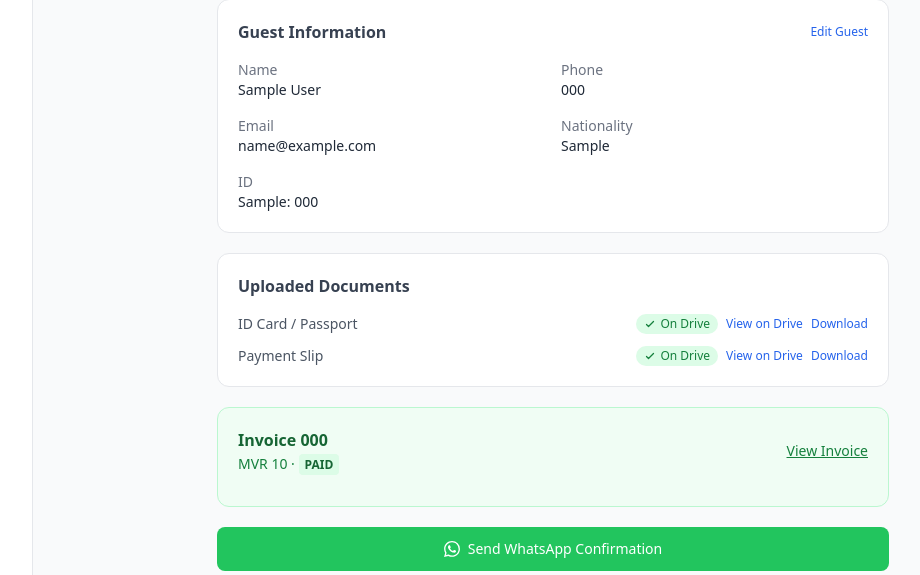
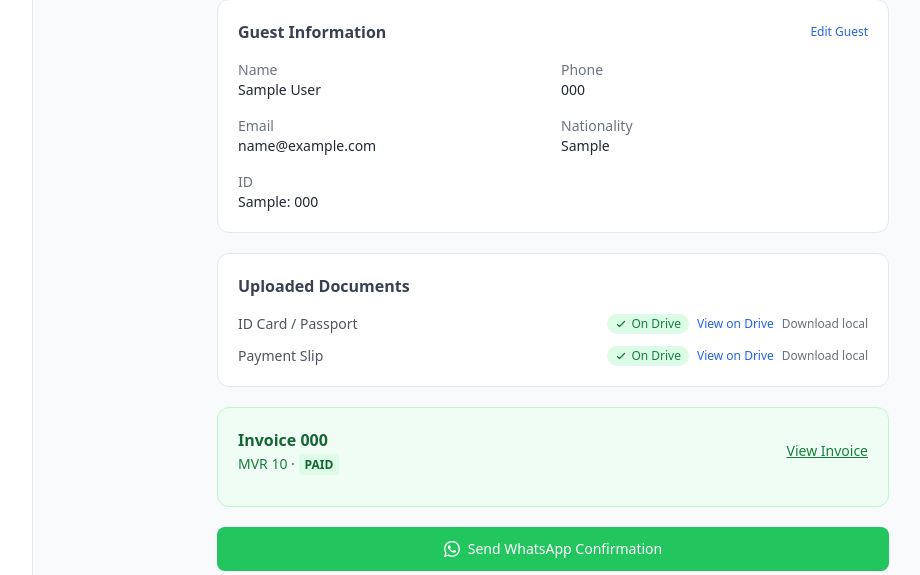
Before and after one commit to HSNHMD/sheeza-manzil-guesthouse, a Flask app: page /bookings/1 in a window 1280 px wide. Shown: the part 550-1125 px from the top of the page, without its empty margins (207-1127 px from the left). Run offline with Flask 3, Linux system fonts and the light colour scheme; a user stored in the database is signed in; tables that the repository leaves empty hold one stand-in row (values such as "Sample post"); one stand-in notice (Sample message) is shown; some libraries are stand-ins or nearby versions.

Commit message:
Fix Drive file viewing and add retry upload mechanism
Root causes fixed:
- drive.py: uploaded files had no sharing permissions — add permissions().create()
  with type=anyone/role=reader so webViewLink actually works for staff
- drive.py: add _parse_credentials() with two strategies to handle Railway edge
  case where shell interpolation produces real newlines inside JSON string
- bookings.py: download_upload now handles missing local file gracefully (flash
  message instead of 404 crash) — explains Railway ephemeral filesystem issue
- bookings.py: add retry_drive_upload POST route so staff can retry failed
  Drive uploads while local file still exists on server
- detail.html: add Retry Drive Upload button when any document is missing Drive
  URL; make View on Drive the primary link; Download local is secondary fallback

Co-Authored-By: Claude Sonnet 4.6 <noreply@anthropic.com>

```diff
--- a/app/routes/bookings.py
+++ b/app/routes/bookings.py
@@ -322,10 +322,79 @@ def confirm(booking_id):
 @bookings_bp.route('/uploads/<path:filename>')
 @login_required
 def download_upload(filename):
-    from flask import send_from_directory, current_app
+    from flask import send_from_directory, current_app, abort
     import os
     upload_dir = os.path.join(current_app.root_path, 'uploads')
+    full_path = os.path.join(upload_dir, filename)
+    if not os.path.isfile(full_path):
+        # File not on local disk — likely wiped by Railway redeploy.
+        # Staff should use the Google Drive link instead.
+        flash('Local file not found. The file may have been lost after a server restart. '
+              'Use the Google Drive link if available, or ask the guest to re-upload.', 'error')
+        return redirect(request.referrer or url_for('bookings.index'))
     return send_from_directory(upload_dir, filename)
+
+
+@bookings_bp.route('/<int:booking_id>/retry-drive-upload', methods=['POST'])
+@login_required
+def retry_drive_upload(booking_id):
+    """Retry Google Drive upload for files that failed during booking submission."""
+    from flask import current_app
+    import os
+    from ..services.drive import upload_id_card, upload_payment_slip
+
+    booking = Booking.query.get_or_404(booking_id)
+    upload_dir = os.path.join(current_app.root_path, 'uploads')
+    guest_slug = f'{booking.guest.first_name}{booking.guest.last_name}'.replace(' ', '')
+    messages = []
+
+    # ID card
+    if booking.id_card_filename:
+        if booking.id_card_drive_url:
+            messages.append('ID card already on Drive.')
+        else:
+            local = os.path.join(upload_dir, booking.id_card_filename)
+            if os.path.isfile(local):
+                ext = booking.id_card_filename.rsplit('.', 1)[-1].lower()
+                drive_name = f'{booking.booking_ref}-{guest_slug}-ID.{ext}'
+                try:
+                    _, url = upload_id_card(local, drive_name)
+                    if url:
+                        booking.id_card_drive_url = url
+                        messages.append('ID card uploaded to Drive successfully.')
+                    else:
+                        messages.append('ID card Drive upload failed — check server logs for details.')
+                except Exception as exc:
+                    current_app.logger.error('[Drive] Retry ID card failed for %s: %s', booking.booking_ref, exc)
+                    messages.append(f'ID card error: {exc}')
+            else:
+                messages.append('ID card local file not found — cannot re-upload. Ask guest to resubmit.')
+
+    # Payment slip
+    if booking.payment_slip_filename:
+        if booking.payment_slip_drive_url:
+            messages.append('Payment slip already on Drive.')
+        else:
+            local = os.path.join(upload_dir, booking.payment_slip_filename)
+            if os.path.isfile(local):
+                ext = booking.payment_slip_filename.rsplit('.', 1)[-1].lower()
+                drive_name = f'{booking.booking_ref}-{guest_slug}-Payment.{ext}'
+                try:
+                    _, url = upload_payment_slip(local, drive_name)
+                    if url:
+                        booking.payment_slip_drive_url = url
+                        messages.append('Payment slip uploaded to Drive successfully.')
+                    else:
+                        messages.append('Payment slip Drive upload failed — check server logs for details.')
+                except Exception as exc:
+                    current_app.logger.error('[Drive] Retry slip failed for %s: %s', booking.booking_ref, exc)
+                    messages.append(f'Payment slip error: {exc}')
+            else:
+                messages.append('Payment slip local file not found — cannot re-upload. Ask guest to resubmit.')
+
+    db.session.commit()
+    flash(' | '.join(messages) if messages else 'No files to retry.', 'info')
+    return redirect(url_for('bookings.detail', booking_id=booking_id))
 
 
 @bookings_bp.route('/<int:booking_id>/delete', methods=['POST'])
--- a/app/templates/bookings/detail.html
+++ b/app/templates/bookings/detail.html
@@ -126,15 +126,15 @@
             On Drive
           </span>
           <a href="{{ booking.id_card_drive_url }}" target="_blank"
-            class="text-blue-600 hover:underline text-xs">View on Drive</a>
+            class="text-blue-600 hover:underline text-xs font-medium">View on Drive</a>
           {% else %}
-          <span class="inline-flex items-center gap-1 px-2 py-0.5 rounded-full text-xs font-medium bg-red-100 text-red-600">
-            <svg class="w-3 h-3" fill="none" stroke="currentColor" viewBox="0 0 24 24"><path stroke-linecap="round" stroke-linejoin="round" stroke-width="2.5" d="M6 18L18 6M6 6l12 12"/></svg>
+          <span class="inline-flex items-center gap-1 px-2 py-0.5 rounded-full text-xs font-medium bg-amber-100 text-amber-700">
+            <svg class="w-3 h-3" fill="none" stroke="currentColor" viewBox="0 0 24 24"><path stroke-linecap="round" stroke-linejoin="round" stroke-width="2.5" d="M12 9v4m0 4h.01M10.29 3.86L1.82 18a2 2 0 001.71 3h16.94a2 2 0 001.71-3L13.71 3.86a2 2 0 00-3.42 0z"/></svg>
             Not on Drive
           </span>
           {% endif %}
           <a href="{{ url_for('bookings.download_upload', filename=booking.id_card_filename) }}"
-            class="text-blue-600 hover:underline text-xs">Download</a>
+            class="text-gray-500 hover:text-blue-600 hover:underline text-xs">Download local</a>
         </div>
       </div>
       {% endif %}
@@ -148,19 +148,35 @@
             On Drive
           </span>
           <a href="{{ booking.payment_slip_drive_url }}" target="_blank"
-            class="text-blue-600 hover:underline text-xs">View on Drive</a>
+            class="text-blue-600 hover:underline text-xs font-medium">View on Drive</a>
           {% else %}
-          <span class="inline-flex items-center gap-1 px-2 py-0.5 rounded-full text-xs font-medium bg-red-100 text-red-600">
-            <svg class="w-3 h-3" fill="none" stroke="currentColor" viewBox="0 0 24 24"><path stroke-linecap="round" stroke-linejoin="round" stroke-width="2.5" d="M6 18L18 6M6 6l12 12"/></svg>
+          <span class="inline-flex items-center gap-1 px-2 py-0.5 rounded-full text-xs font-medium bg-amber-100 text-amber-700">
+            <svg class="w-3 h-3" fill="none" stroke="currentColor" viewBox="0 0 24 24"><path stroke-linecap="round" stroke-linejoin="round" stroke-width="2.5" d="M12 9v4m0 4h.01M10.29 3.86L1.82 18a2 2 0 001.71 3h16.94a2 2 0 001.71-3L13.71 3.86a2 2 0 00-3.42 0z"/></svg>
             Not on Drive
           </span>
           {% endif %}
           <a href="{{ url_for('bookings.download_upload', filename=booking.payment_slip_filename) }}"
-            class="text-blue-600 hover:underline text-xs">Download</a>
+            class="text-gray-500 hover:text-blue-600 hover:underline text-xs">Download local</a>
         </div>
       </div>
       {% endif %}
     </div>
+
+    {# Show retry button if any document is missing a Drive URL #}
+    {% set needs_retry = (booking.id_card_filename and not booking.id_card_drive_url) or
+                         (booking.payment_slip_filename and not booking.payment_slip_drive_url) %}
+    {% if needs_retry %}
+    <div class="mt-3 pt-3 border-t border-gray-100">
+      <form method="POST" action="{{ url_for('bookings.retry_drive_upload', booking_id=booking.id) }}">
+        <button type="submit"
+          class="inline-flex items-center gap-1.5 px-3 py-1.5 text-xs font-medium text-blue-700 bg-blue-50 hover:bg-blue-100 border border-blue-200 rounded-lg transition-colors">
+          <svg class="w-3.5 h-3.5" fill="none" stroke="currentColor" viewBox="0 0 24 24"><path stroke-linecap="round" stroke-linejoin="round" stroke-width="2" d="M4 16v1a3 3 0 003 3h10a3 3 0 003-3v-1m-4-8l-4-4m0 0L8 8m4-4v12"/></svg>
+          Retry Drive Upload
+        </button>
+      </form>
+      <p class="text-xs text-gray-400 mt-1">Only works if the file is still on this server. After a restart, the local file may be gone.</p>
+    </div>
+    {% endif %}
   </div>
   {% endif %}
 
```
Also changed, not shown: app/services/drive.py (+53 -8 lines).
